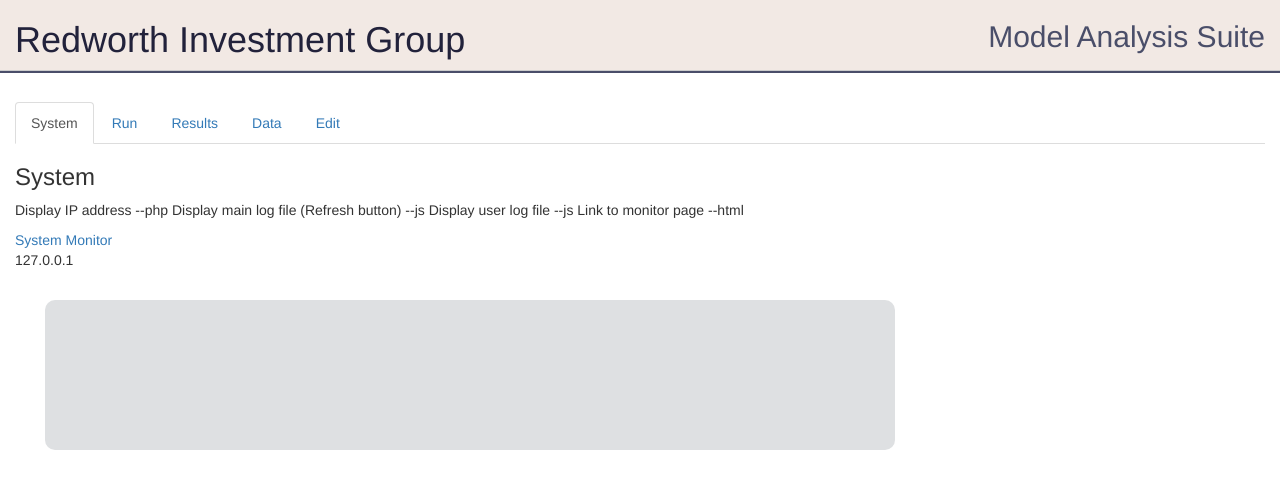
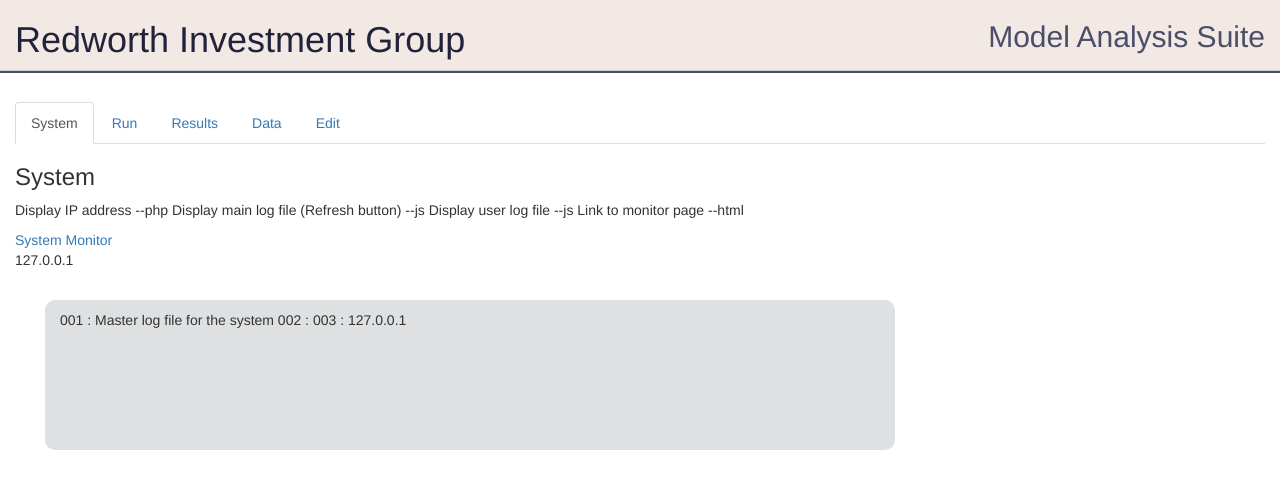
Before and after one commit to lukegehring99/testingSuite, a PHP site: page / in a window 1280 px wide. Shown: the top 489 px of the page. Run offline with PHP 8.4, Linux system fonts and the light colour scheme.

Commit message:
Fixed another stupid bug

```diff
--- a/index.php
+++ b/index.php
@@ -70,7 +70,7 @@
 						$file = fopen("resources/log.txt", "r");
 						$counter = 1;
 						if($file) {
-							while (($line = fgets($handle)) !== false) {
+							while (($line = fgets($file)) !== false) {
 								if($counter < 10) {
 									echo "00".$counter . " :  " . $line;
 								} elseif($counter < 100) {
@@ -82,7 +82,7 @@
 
 							}
 
-							fclose($handle);
+							fclose($file);
 						}
 						else {
 							echo "Error opening file";
```
